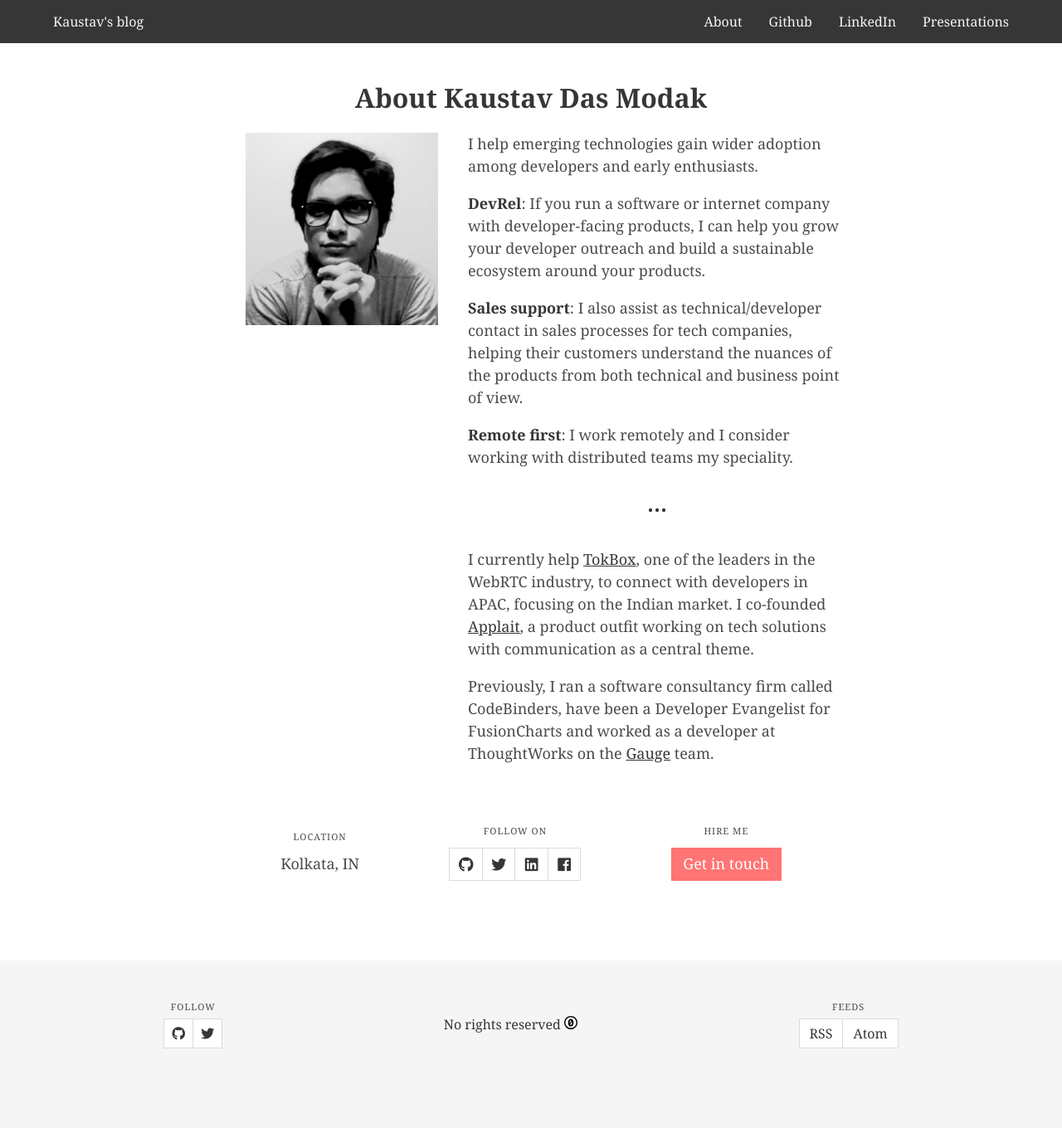
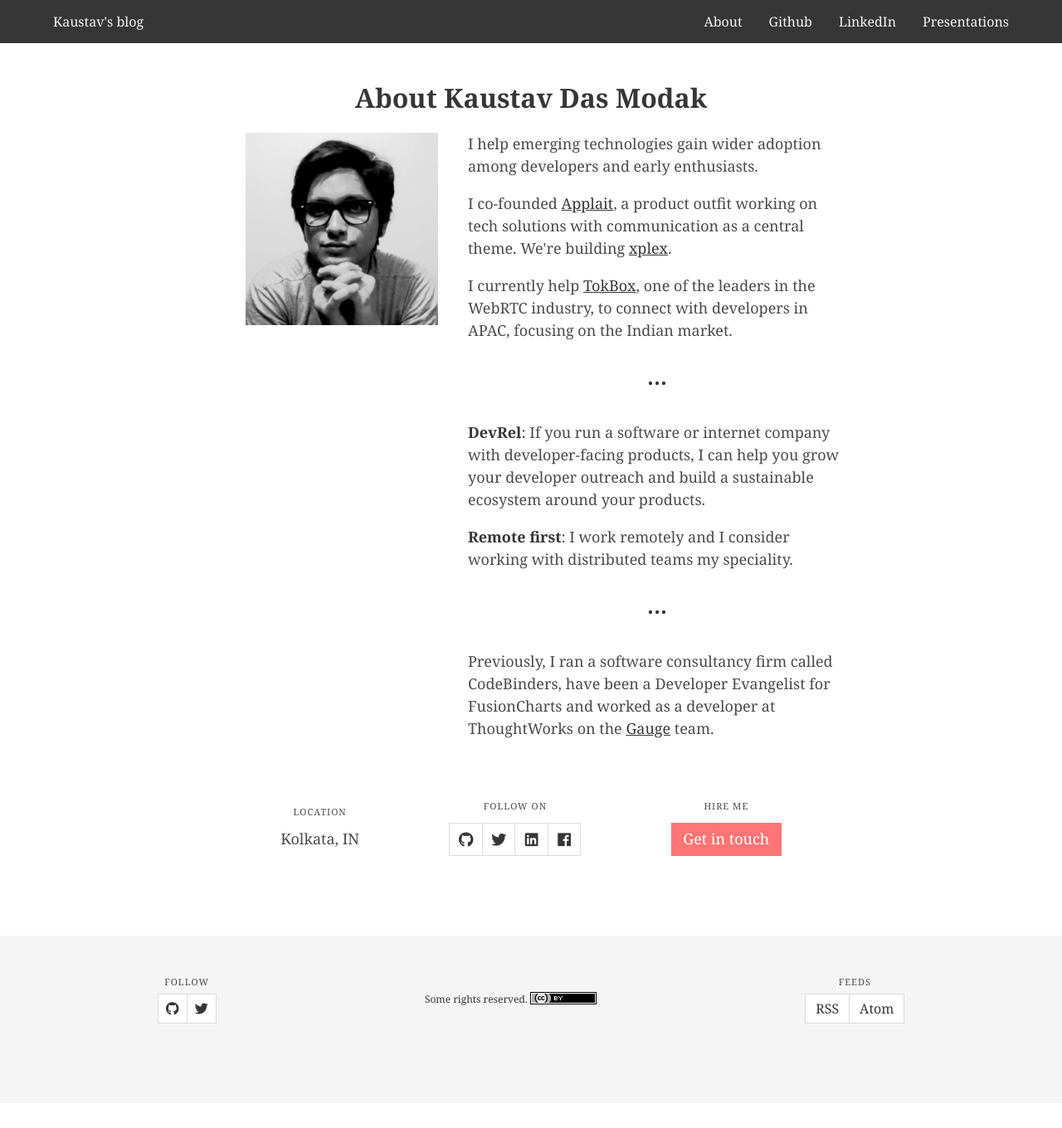
Before and after one commit to kaustavdm/website, a Jekyll site: the page built from about-me/index.html, in a window 1280 px wide. Shown: the whole page at 83% size. Built offline with Jekyll 4.4.1, drawn with Linux system fonts in a browser that asks for light colours; nearby versions of some CDN libraries; after the commit the page ends 1330 px from its top, so only the background shows below that.

Commit message:
Update website pitch and license
Signed-off-by: Kaustav Das Modak <kaustav.dasmodak@yahoo.co.in>

```diff
--- a/_config.yml
+++ b/_config.yml
@@ -6,10 +6,10 @@
 # 'jekyll serve'. If you change this file, please restart the server process.
 
 # Site settings
-title: Kaustav Das Modak - Technologist and Developer Relations consultant
+title: Kaustav Das Modak
 site_name: Kaustav Das Modak
 email: kaustav.dasmodak@gmail.com
-description: "Blog and website of Kaustav Das Modak - A technology professional bridging engineering with devrel and sales."
+description: "Personal website and blog of Kaustav Das Modak."
 baseurl: "" # the subpath of your site, e.g. /blog
 lang: "en_GB"
 url: "https://kaustavdm.in" # the base hostname & protocol for your site
@@ -87,6 +87,7 @@ defaults:
       type: posts
     values:
       layout: post
+      is_post: true
   -
     scope:
       path: ""
--- a/_theme/_includes/about-blurb.html
+++ b/_theme/_includes/about-blurb.html
@@ -7,8 +7,7 @@
     </div>
     <div class="column is-full-mobile is-half-desktop has-text-centered-mobile">
       <h1 class="title is-size-4-mobile">Kaustav Das Modak</h1>
-      <p class="subtitle is-size-6-mobile has-text-grey-light">Technology professional; Developer Relations consultant</p>
-      <p class="subtitle is-size-6-mobile">Helping newer technologies reach wider adoption among developers and
+      <p class="subtitle is-size-6-mobile has-text-grey-light">Helping newer technologies reach wider adoption among developers and
         early adopters.</p>
       <div class="buttons is-centered-mobile">
         <a href="/about-me/" class="button is-light is-outlined">Know more</a>
--- a/_theme/_includes/footer.html
+++ b/_theme/_includes/footer.html
@@ -20,13 +20,22 @@
       </div>
       <div class="level-item has-text-centered">
           <div>
-            <p>
-              <a href="http://creativecommons.org/publicdomain/zero/1.0/" rel="license cc:license" target="_blank"
-              title="Except where otherwise noted, this work has been dedicated to the public domain using CC0."
-              class="">
-                <span>No rights reserved</span>
-                <span class="icon is-small"><img src="{{ '/assets/images/zero.svg' | relative_url }}" alt="CC0" /></span>
-              </a>
+            <p class="is-size-7">
+              {% if page.is_post %}
+                <a href="http://creativecommons.org/publicdomain/zero/1.0/" rel="license cc:license" target="_blank"
+                title="Except where otherwise noted, this document has been dedicated to the public domain using CC0."
+                class="">
+                  <span>No rights reserved.</span>
+                  <span class="icon is-small"><img src="{{ '/assets/images/zero.svg' | relative_url }}" alt="CC0" /></span>
+                </a>
+              {% else %}
+                <a href="http://creativecommons.org/licenses/by/4.0/" rel="license cc:license" target="_blank"
+                title="Except where otherwise noted, this document is licensed under a Creative Commons Attribution 4.0 International License."
+                class="">
+                  <span>Some rights reserved.</span>
+                  <span><img src="{{ '/assets/images/cc-by.png' | relative_url }}" alt="CC0" /></span>
+                </a>
+              {% endif %}
             </p>
           </div>
         </div>
--- a/about-me/index.html
+++ b/about-me/index.html
@@ -20,24 +20,22 @@ nav_title: About
         <p>I help emerging technologies gain wider adoption among developers and
         early enthusiasts.</p>
 
+        <p>I co-founded <span itemprop="brand" itemscope itemtype="https://schema.org/Organization">
+          <a itemprop="url" href="https://applait.com"><span itemprop="name">Applait</span></a></span>,
+        a product outfit working on tech solutions with communication as a central theme. We're building <a href="http://xplex.me">xplex</a>.</p>
+
+        <p>I currently help <a href="https://tokbox.com">TokBox</a>, one of the
+        leaders in the WebRTC industry, to connect with developers in APAC,
+        focusing on the Indian market.</p>
+
+        <hr>
+
         <p><strong>DevRel</strong>: If you run a software or internet company with developer-facing products, I can help
         you grow your developer outreach and build a sustainable ecosystem around your products.</p>
-
-        <p><strong>Sales support</strong>: I also assist as technical/developer contact in sales processes for tech
-        companies, helping their customers understand the nuances of the products from both technical and business point
-        of view.</p>
 
         <p><strong>Remote first</strong>: I work remotely and I consider working with distributed teams my speciality.</p>
 
         <hr>
-
-        <p>I currently help <a href="https://tokbox.com">TokBox</a>, one of the
-        leaders in the WebRTC industry, to connect with developers in APAC,
-        focusing on the Indian market. I co-founded <span itemprop="brand"
-        itemscope itemtype="https://schema.org/Organization"><a itemprop="url"
-        href="http://applait.com"><span itemprop="name">Applait</span></a></span>,
-        a product outfit working on tech solutions with communication as a central
-        theme.</p>
 
         <p>Previously, I ran a software consultancy firm called CodeBinders, have
         been a Developer Evangelist for FusionCharts and worked as a developer at
```
Also changed, not shown: assets/images/cc-by.png (added).
